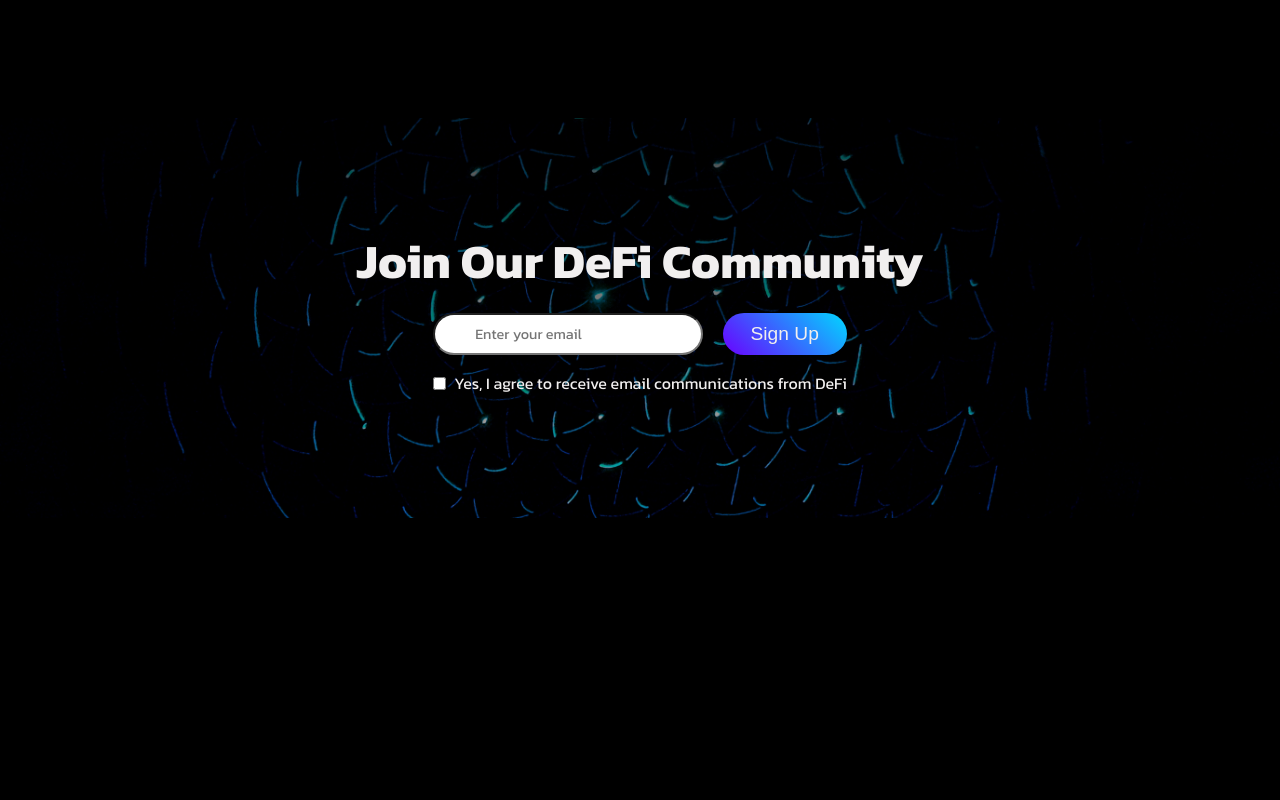
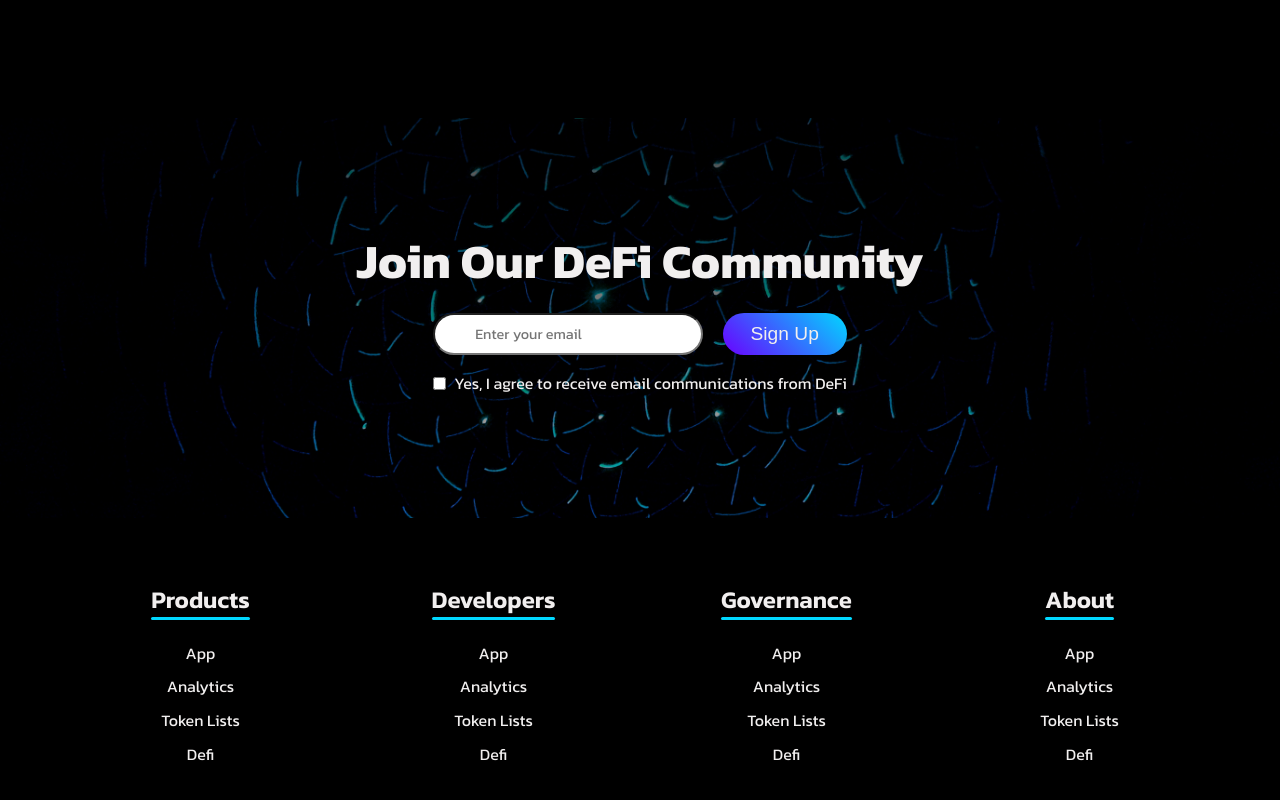
Before and after one commit to mena0018/Trading-Website, a React (Create React App) app: page / in a window 1280 px wide. Shown: the part 1972-2772 px from the top of the page. Before the commit the page ends 2490 px from the top, so only its background shows below. Built offline with nearby package versions, Linux system fonts and the light colour scheme.

Commit message:
Implementation of the Footer

```diff
--- a/src/App.tsx
+++ b/src/App.tsx
@@ -4,6 +4,7 @@ import "./index.scss";
 import About from "./pages/About/About";
 import Developer from "./pages/Developer/Developer";
 import Subscription from "./pages/Subscription/Subscription";
+import Footer from './pages/Footer/Footer';
 
 
 function App() {
@@ -15,6 +16,7 @@ function App() {
       <About />
       <Developer />
       <Subscription />
+      <Footer />
     </>
   );
 }
--- /dev/null
+++ b/src/pages/Footer/Footer.module.scss
@@ -0,0 +1,40 @@
+@import "../../scss/_mixins.scss";
+@import "../../scss/variables";
+
+
+footer {
+  width: 100%;
+  padding: 4rem 0;
+  text-align: center;
+
+  .footer_container {
+    max-width: $max-width;
+    display: grid;
+    margin: auto;
+    grid-template-columns: repeat(auto-fit, minmax(150px, 1fr));
+    grid-gap: 2rem;
+
+    .col {
+      h4 {
+        font-size: 1.5rem;
+        font-weight: 600;
+        padding-bottom: 1rem;
+        display: inline-block;
+
+        &::after {
+          content: "";
+          display: block;
+          width: 100%;
+          height: 3px;
+          background: $cyan;
+          border-radius: 5px;
+          margin: auto;
+        }
+      }
+
+      p {
+        padding: 0.3rem 0;
+      }
+    }
+  }
+}
--- /dev/null
+++ b/src/pages/Footer/Footer.tsx
@@ -0,0 +1,47 @@
+import styles from './Footer.module.scss';
+
+
+const Footer = () => {
+
+  return (
+    <footer>
+      <div className={styles.footer_container}>
+
+        <div className={styles.col}>
+          <h4>Products</h4>
+          <p>App</p>
+          <p>Analytics</p>
+          <p>Token Lists</p>
+          <p>Defi</p>
+        </div>
+
+        <div className={styles.col}>
+          <h4>Developers</h4>
+          <p>App</p>
+          <p>Analytics</p>
+          <p>Token Lists</p>
+          <p>Defi</p>
+        </div>
+
+        <div className={styles.col}>
+          <h4>Governance</h4>
+          <p>App</p>
+          <p>Analytics</p>
+          <p>Token Lists</p>
+          <p>Defi</p>
+        </div>
+
+        <div className={styles.col}>
+          <h4>About</h4>
+          <p>App</p>
+          <p>Analytics</p>
+          <p>Token Lists</p>
+          <p>Defi</p>
+        </div>
+
+      </div>
+    </footer>
+  )
+}
+
+export default Footer
```
